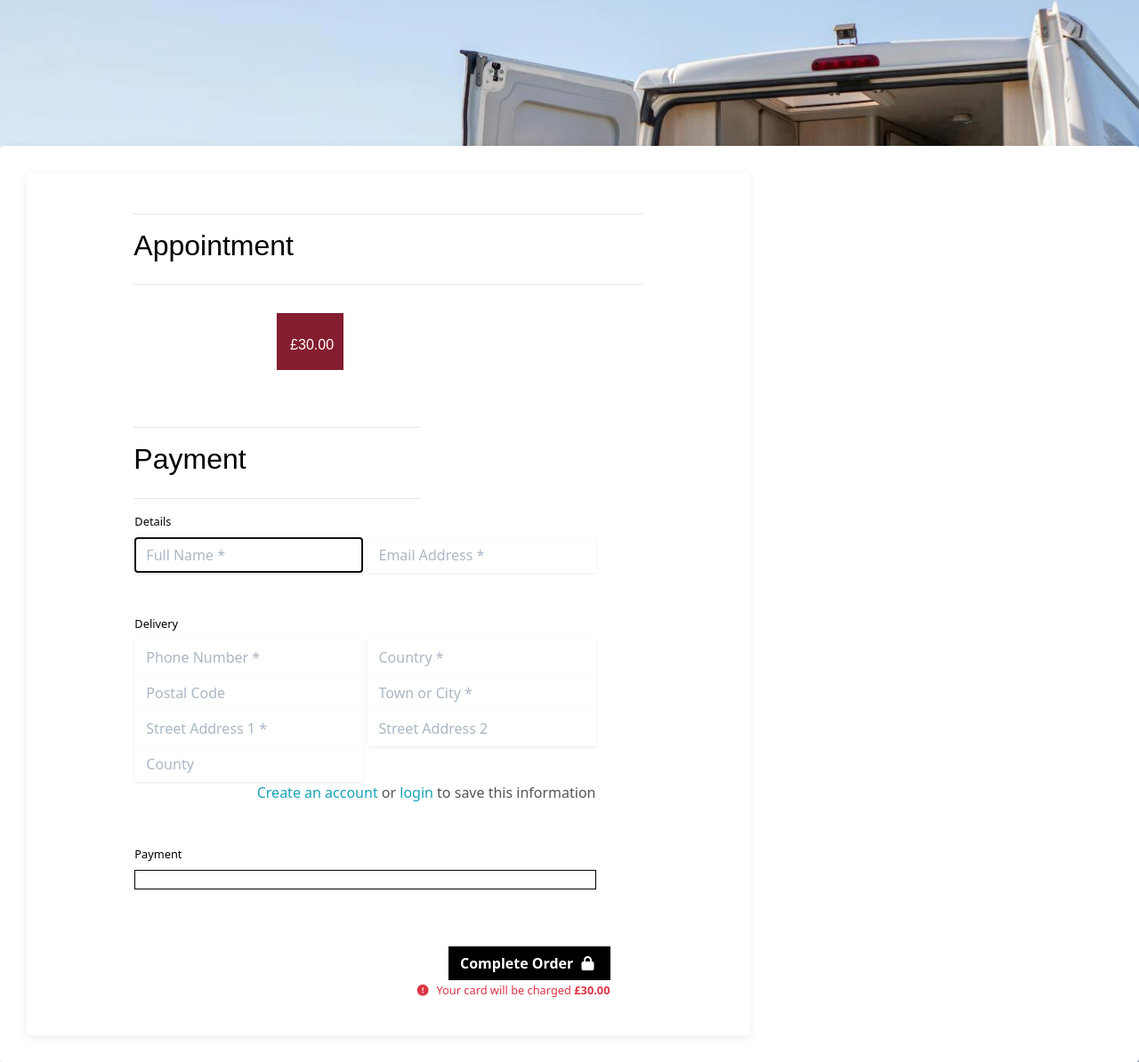
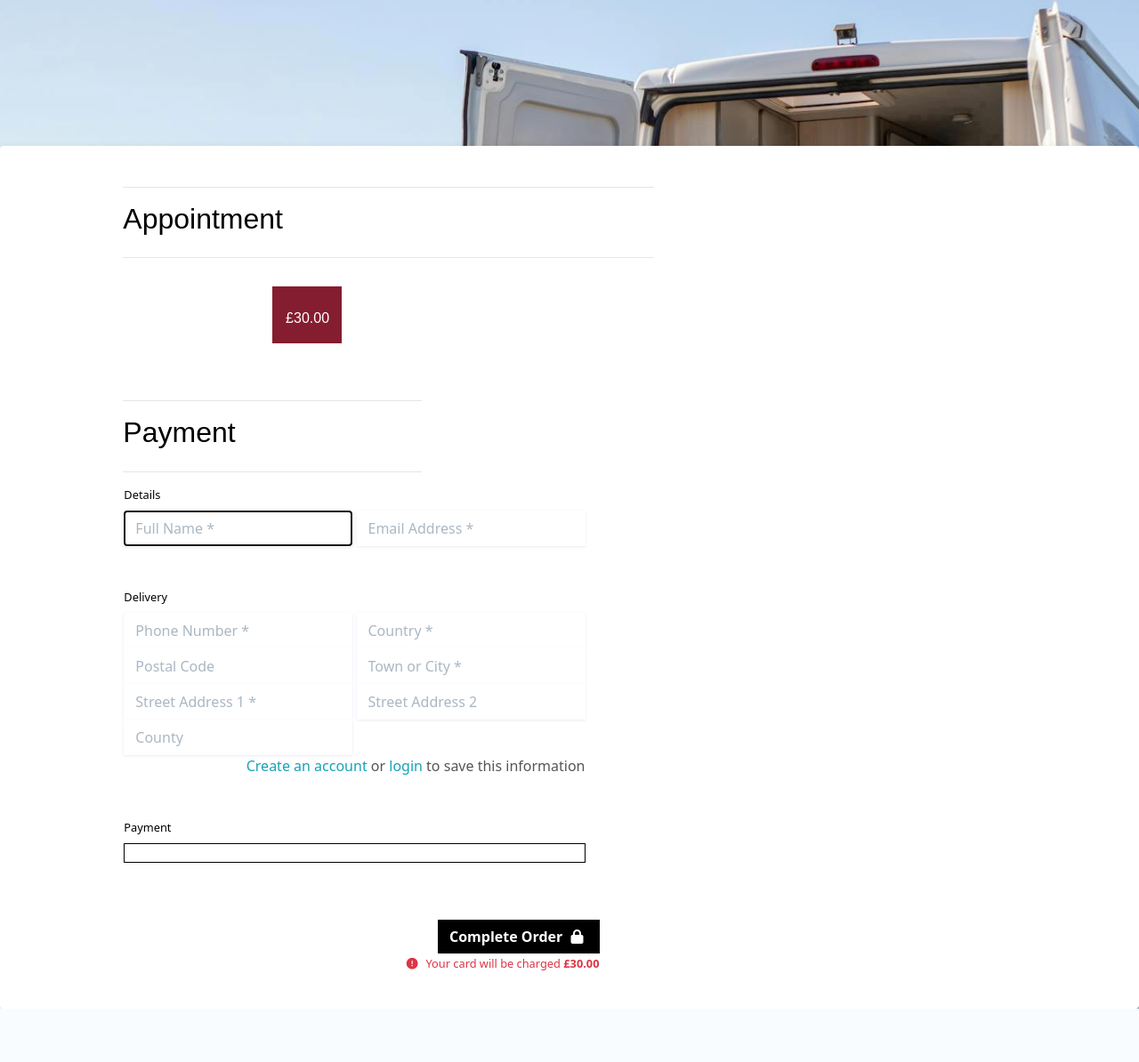
Before and after one commit to ElFalch/used-car-sense, a Django app: template checkout/templates/checkout/checkout.html in a window 1280 px wide. Shown: the part 120-1314 px from the top of the page at 89% size. After the commit the page ends 1254 px from the top, so only its background shows below. Run offline with Django 3.2, Linux system fonts and the light colour scheme; the template is opened without the code that fills it: values that come from a table or form of the project are taken from there, others are empty; some libraries are stand-ins or nearby versions; some web fonts are replaced.

Commit message:
fix: remove white container class from div

```diff
--- a/checkout/templates/checkout/checkout.html
+++ b/checkout/templates/checkout/checkout.html
@@ -7,7 +7,7 @@
   </div>
 </div>
 {% endblock %} {% block content %}
-<div class="col-12 col-lg-8 white-container">
+<div class="col-12 col-lg-8">
   <div class="container">
     <div class="row">
       <div class="col">
```
